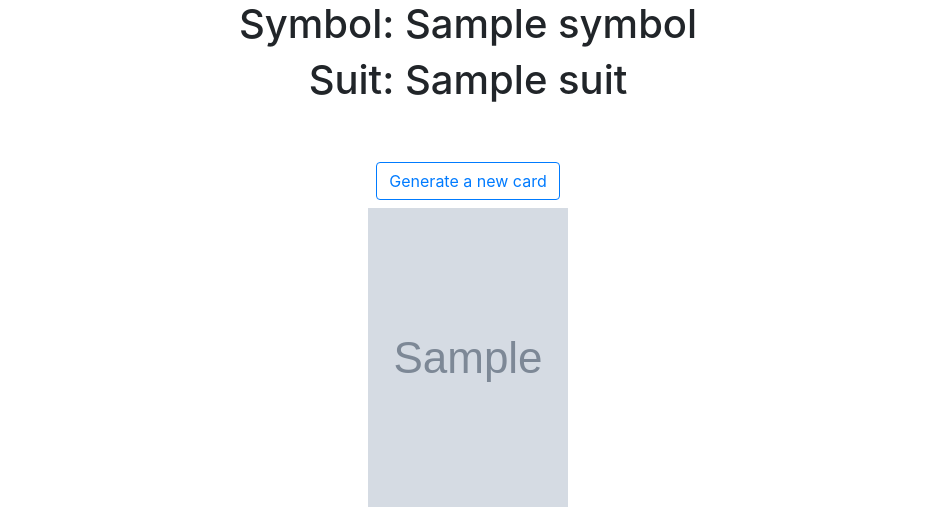
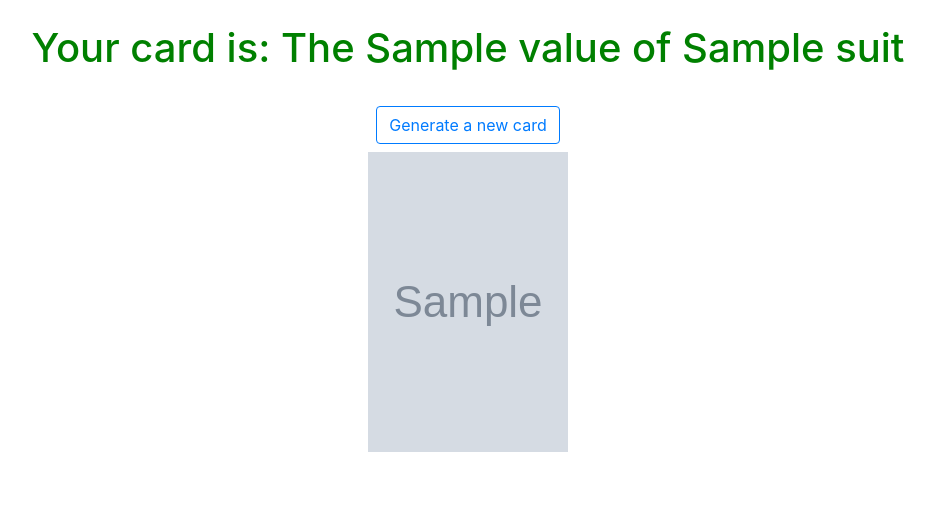
Before and after one commit to myounis789/QA-DevOps-Practical-Project, a Flask app: template Service1/templates/index.html in a window 1280 px wide. Shown: the top 507 px of the page, without its empty margins (172-1107 px from the left). Run offline with Flask 2, Linux system fonts and the light colour scheme; the template is opened without the code that fills it: most values are stand-ins (such as "Sample title", 1, 10 or a date in 2020); grey boxes marked "Sample" are stand-in pictures; some libraries are stand-ins or nearby versions.

Commit message:
rolling update

```diff
--- a/Service1/templates/index.html
+++ b/Service1/templates/index.html
@@ -12,10 +12,10 @@
 
 <body>
     <center>
-        <h1>Symbol: {{ symbol }} </h1>
-        <h1>Suit: {{ suit }}</h1>
+<!--         <h1>Symbol: {{ symbol }} </h1>
+        <h1>Suit: {{ suit }}</h1> -->
         <br>
-        <!-- <h1 style=color:green>Your card is: The {{value}} of {{suit}}</h1> -->
+        <h1 style=color:green>Your card is: The {{value}} of {{suit}}</h1>
         <br>
         <h2>
             <a class="btn btn-outline-primary btn-md" type=button href="{{ url_for('server') }}"> Generate a new
```
